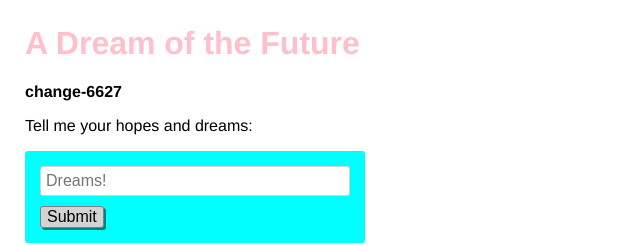
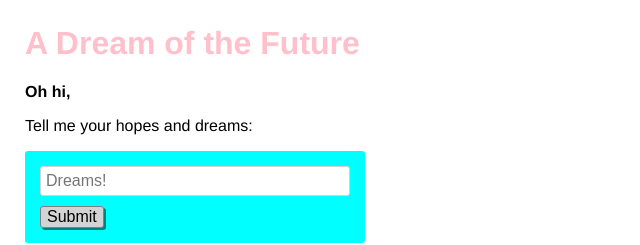
Before and after one commit to glitch-test/test-push, a website: page views/index.html in a window 1280 px wide. Shown: the top 245 px of the page, 0-640 px from the left. Drawn offline with nearby package versions, Linux system fonts and the light colour scheme; no server answers.

Commit message:
Commit: buttercup-spinach

```diff
--- a/views/index.html
+++ b/views/index.html
@@ -26,7 +26,7 @@
     </header>
 
     <main>
-      <p class="bold">change-6627</p>
+      <p class="bold">Oh hi,</p>
       <p>Tell me your hopes and dreams:</p>
       <form>
         <input type="text" maxlength="100" placeholder="Dreams!">
```
